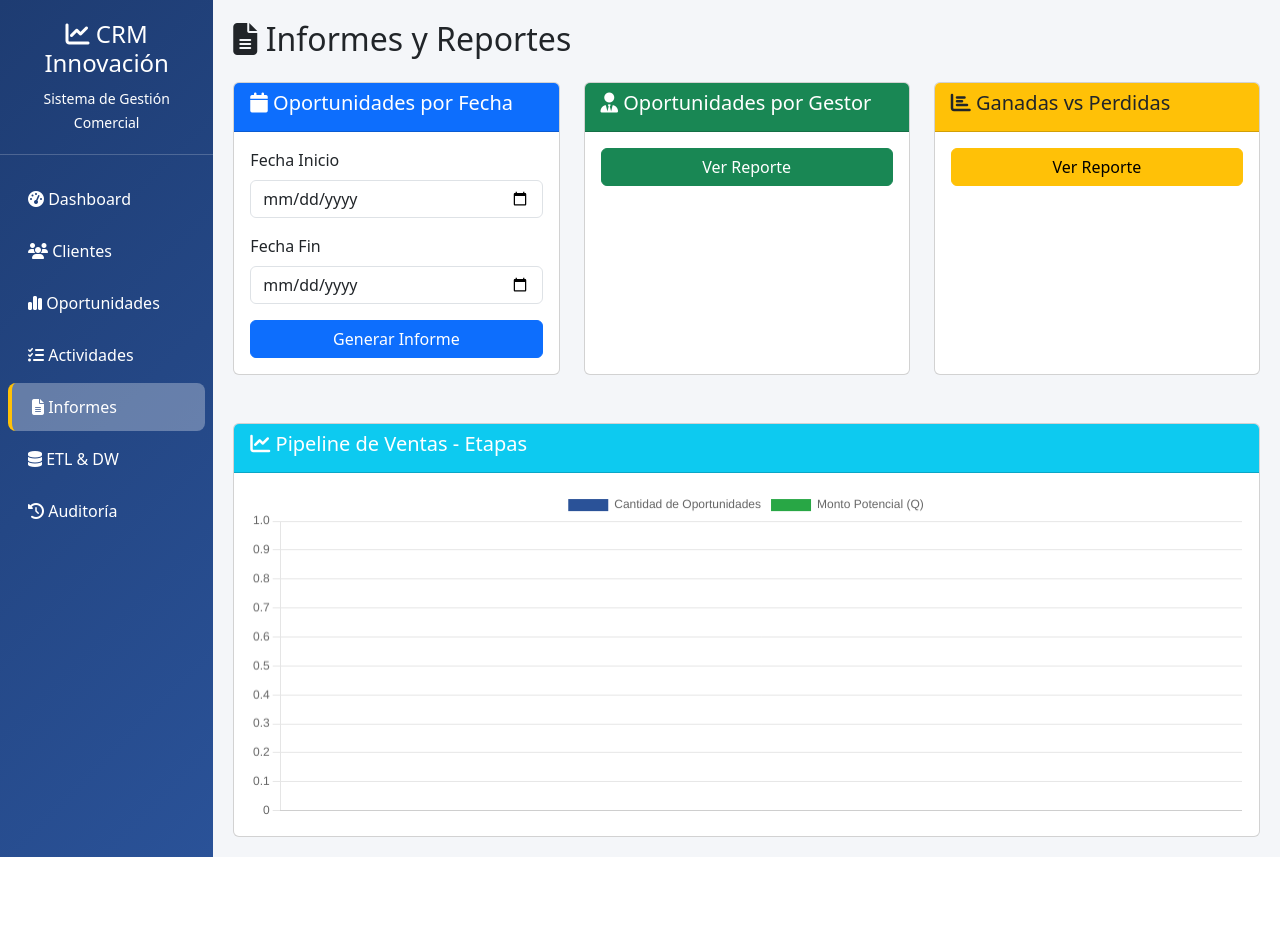
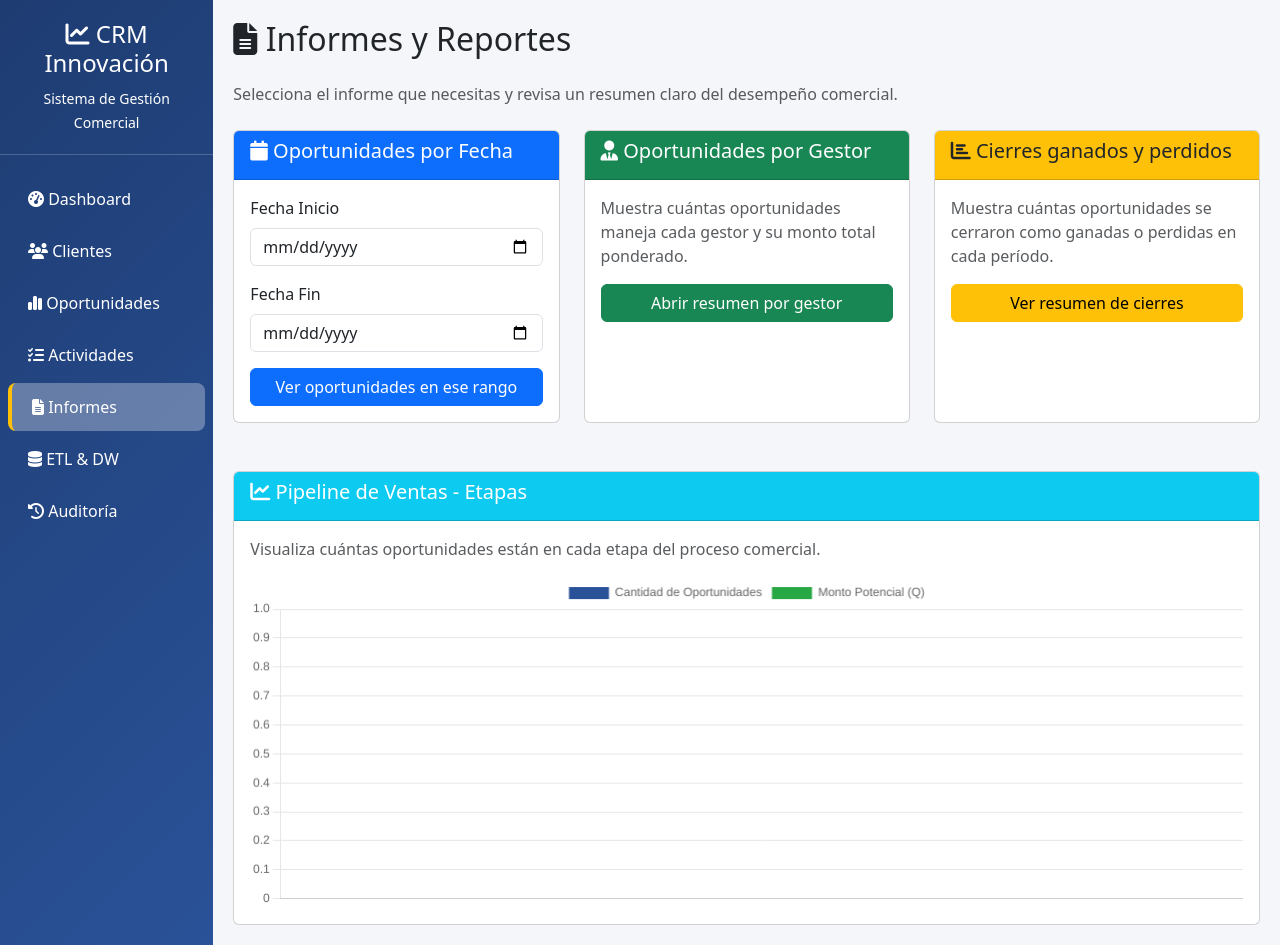
Before and after one commit to teddysxdxd/proyecto-final-base-de-datos, a Flask app: page /informes in a window 1280 px wide. Before the commit the page ends 857 px from the top, so only its background shows below. Run offline with Flask 3, Linux system fonts and the light colour scheme; data that the repository does not hold is empty.

Commit message:
FIX: UX and UI in reports were updated

```diff
--- a/app.py
+++ b/app.py
@@ -311,10 +311,11 @@ def informes_oportunidades_fecha():
     cursor = conn.cursor()
     cursor.execute("EXEC sp_Reporte_OportunidadesPorFecha ?, ?", fecha_inicio, fecha_fin)
     resultados = cursor.fetchall()
+    columnas = [col[0] for col in cursor.description] if cursor.description else []
     cursor.close()
     conn.close()
 
-    return render_template('informes_resultados.html', resultados=resultados, titulo="Oportunidades por Fecha")
+    return render_template('informes_resultados.html', resultados=resultados, columnas=columnas, titulo="Oportunidades por Fecha")
 
 @app.route('/informes/por_gestor')
 def informes_por_gestor():
@@ -322,9 +323,10 @@ def informes_por_gestor():
     cursor = conn.cursor()
     cursor.execute("EXEC sp_Reporte_OportunidadesPorGestor")
     resultados = cursor.fetchall()
+    columnas = [col[0] for col in cursor.description] if cursor.description else []
     cursor.close()
     conn.close()
-    return render_template('informes_resultados.html', resultados=resultados, titulo="Oportunidades por Gestor")
+    return render_template('informes_resultados.html', resultados=resultados, columnas=columnas, titulo="Oportunidades por Gestor")
 
 @app.route('/informes/ganadas_perdidas')
 def informes_ganadas_perdidas():
@@ -332,9 +334,10 @@ def informes_ganadas_perdidas():
     cursor = conn.cursor()
     cursor.execute("EXEC sp_Reporte_OportunidadesGanadasPerdidas")
     resultados = cursor.fetchall()
+    columnas = [col[0] for col in cursor.description] if cursor.description else []
     cursor.close()
     conn.close()
-    return render_template('informes_resultados.html', resultados=resultados, titulo="Oportunidades Ganadas vs Perdidas")
+    return render_template('informes_resultados.html', resultados=resultados, columnas=columnas, titulo="Cierres ganados y perdidos")
 
 @app.route('/etl')
 def etl():
--- a/templates/informes.html
+++ b/templates/informes.html
@@ -2,6 +2,7 @@
 {% block title %}Informes{% endblock %}
 {% block content %}
 <h2 class="mb-4"><i class="fas fa-file-alt"></i> Informes y Reportes</h2>
+<p class="text-muted mb-4">Selecciona el informe que necesitas y revisa un resumen claro del desempeño comercial.</p>
 
 <div class="row">
     <div class="col-md-4 mb-4">
@@ -19,7 +20,7 @@
                         <label class="form-label">Fecha Fin</label>
                         <input type="date" name="fecha_fin" class="form-control" required>
                     </div>
-                    <button type="submit" class="btn btn-primary w-100">Generar Informe</button>
+                    <button type="submit" class="btn btn-primary w-100">Ver oportunidades en ese rango</button>
                 </form>
             </div>
         </div>
@@ -31,7 +32,8 @@
                 <h5><i class="fas fa-user-tie"></i> Oportunidades por Gestor</h5>
             </div>
             <div class="card-body">
-                <a href="{{ url_for('informes_por_gestor') }}" class="btn btn-success w-100">Ver Reporte</a>
+                <p class="text-muted">Muestra cuántas oportunidades maneja cada gestor y su monto total ponderado.</p>
+                <a href="{{ url_for('informes_por_gestor') }}" class="btn btn-success w-100">Abrir resumen por gestor</a>
             </div>
         </div>
     </div>
@@ -39,10 +41,11 @@
     <div class="col-md-4 mb-4">
         <div class="card h-100">
             <div class="card-header bg-warning">
-                <h5><i class="fas fa-chart-bar"></i> Ganadas vs Perdidas</h5>
+                <h5><i class="fas fa-chart-bar"></i> Cierres ganados y perdidos</h5>
             </div>
             <div class="card-body">
-                <a href="{{ url_for('informes_ganadas_perdidas') }}" class="btn btn-warning w-100">Ver Reporte</a>
+                <p class="text-muted">Muestra cuántas oportunidades se cerraron como ganadas o perdidas en cada período.</p>
+                <a href="{{ url_for('informes_ganadas_perdidas') }}" class="btn btn-warning w-100">Ver resumen de cierres</a>
             </div>
         </div>
     </div>
@@ -55,6 +58,7 @@
                 <h5><i class="fas fa-chart-line"></i> Pipeline de Ventas - Etapas</h5>
             </div>
             <div class="card-body">
+                <p class="text-muted">Visualiza cuántas oportunidades están en cada etapa del proceso comercial.</p>
                 <canvas id="pipelineChart" height="100"></canvas>
             </div>
         </div>
```
Also changed, not shown: templates/informes_resultados.html (+15 -4 lines).
